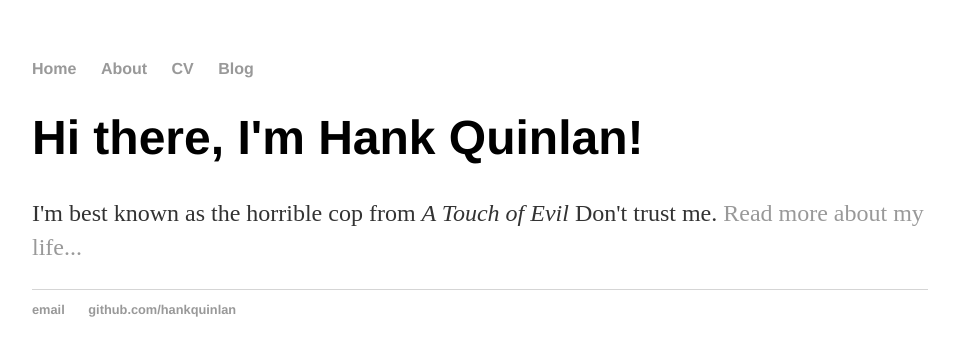
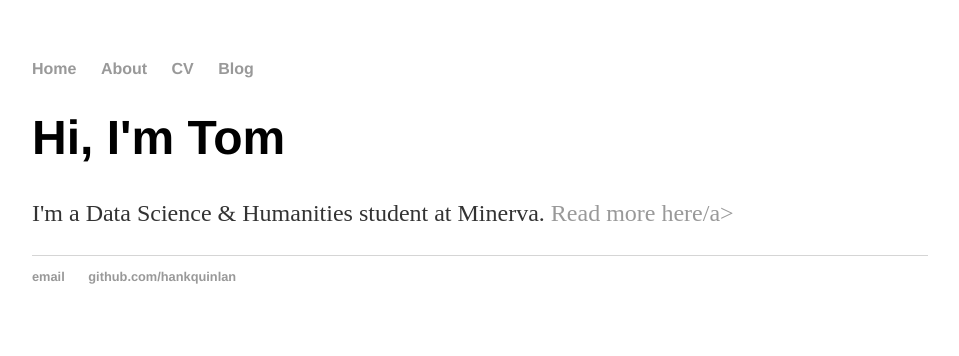
Before and after one commit to tomkreker/tomkreker.github.io, a Jekyll site: the page built from index.html, in a window 1280 px wide. Shown: the top 356 px of the page, without its empty margins (160-1119 px from the left). Built offline with Jekyll 4.4.1, drawn with Linux system fonts in a browser that asks for light colours.

Commit message:
Update index.html

```diff
--- a/index.html
+++ b/index.html
@@ -1,8 +1,8 @@
 ---
 layout: default
-title: Hank Quinlan, Horrible Cop
+title: Tom Kremer
 ---
 <div class="blurb">
-	<h1>Hi there, I'm Hank Quinlan!</h1>
-	<p>I'm best known as the horrible cop from <em>A Touch of Evil</em> Don't trust me. <a href="/about">Read more about my life...</a></p>
+	<h1>Hi, I'm Tom</h1>
+	<p>I'm a Data Science & Humanities student at Minerva. <a href="/about">Read more here/a></p>
 </div><!-- /.blurb -->
```
